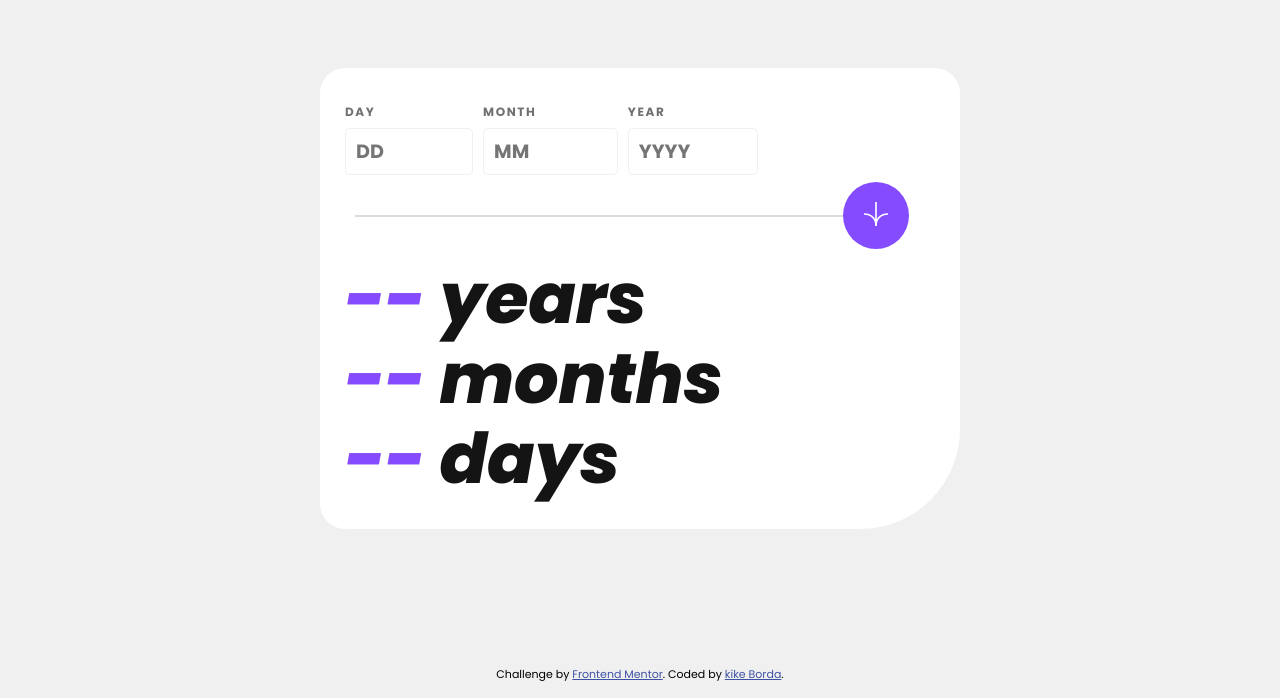
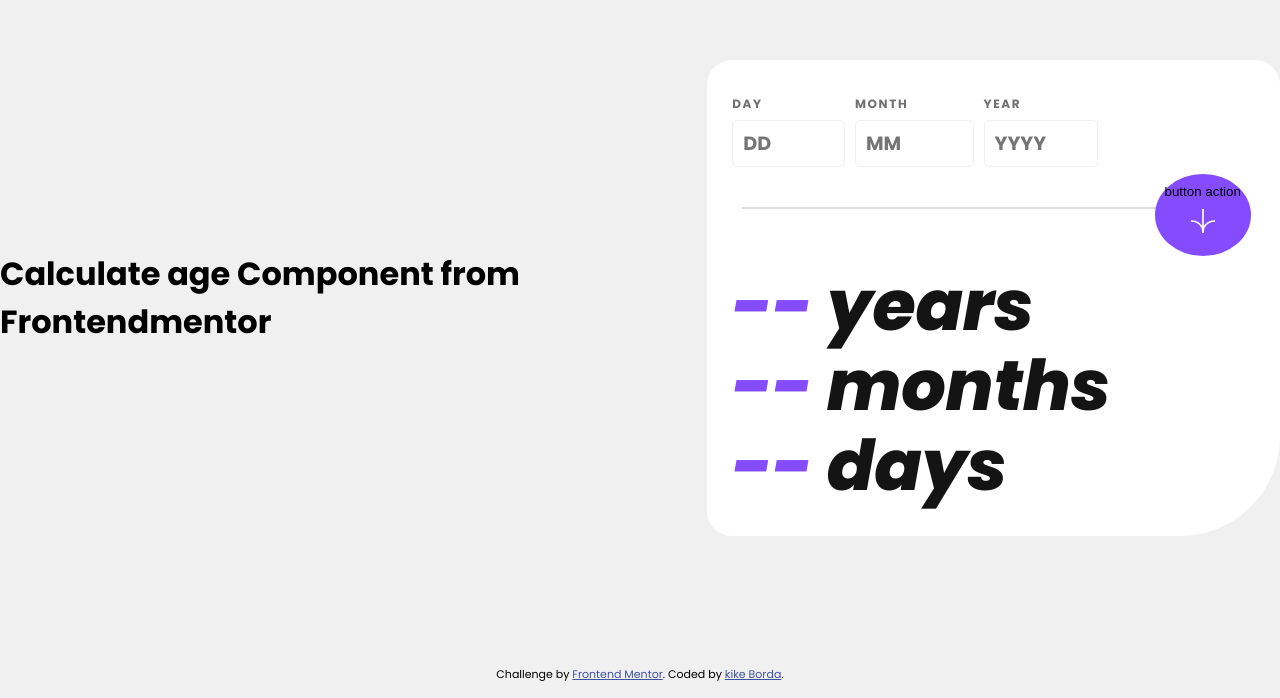
Before and after one commit to KikeBorda/age-calculator-from-frontendmentor, a plain HTML site: page index.html in a window 1280 px wide. Shown: the part 102-800 px from the top of the page. Drawn offline with Linux system fonts and the light colour scheme.

Commit message:
Update index.html

```diff
--- a/index.html
+++ b/index.html
@@ -22,6 +22,7 @@
   </head>
   <body>
     <main class="container">
+      <h1 class="--sr-only">Calculate age Component from Frontendmentor</h1>
       <section class="content">
         <article class="form__content">
           <form action="" id="form__validate" class="forms">
@@ -71,7 +72,7 @@
               class="forms__button-image"
               type="submit"
               form="form__validate"
-            >
+            ><p class"--sr-only">button action</p>
               <img src="assets/images/icon-arrow.svg" alt="" />
             </button>
           </fieldset>
```
